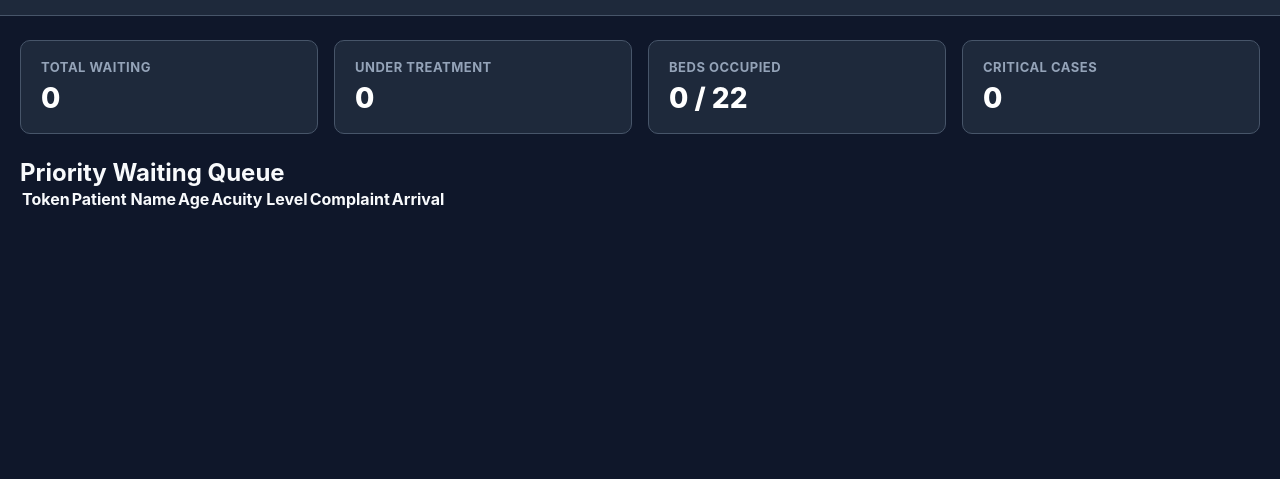
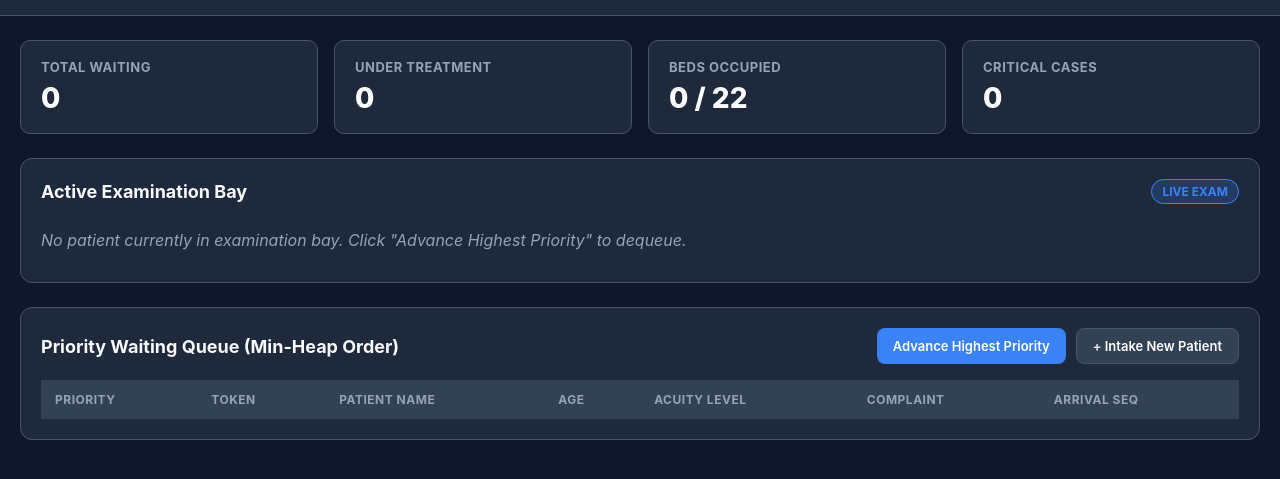
Before and after one commit to sahilroykgp-art/Hospital-emergency-management-system-, a plain HTML site: page ui/index.html in a window 1280 px wide. Shown: the part 63-542 px from the top of the page. Drawn offline with Linux system fonts and the light colour scheme; a script that the page names is missing.

Commit message:
add triage priority queue table and patient card components

```diff
--- a/ui/index.html
+++ b/ui/index.html
@@ -38,23 +38,43 @@
             </div>
         </section>
 
+        <!-- Current Active Patient Examination Card -->
+        <section class="active-patient-banner">
+            <div class="card-header">
+                <h2>Active Examination Bay</h2>
+                <span class="badge badge-pulse">LIVE EXAM</span>
+            </div>
+            <div class="patient-card-body" id="current-exam-bay">
+                <div class="exam-empty">
+                    <p>No patient currently in examination bay. Click "Advance Highest Priority" to dequeue.</p>
+                </div>
+            </div>
+        </section>
+
         <section class="content-grid">
             <div class="queue-panel">
-                <h2>Priority Waiting Queue</h2>
+                <div class="panel-header">
+                    <h2>Priority Waiting Queue (Min-Heap Order)</h2>
+                    <div class="actions">
+                        <button id="btn-advance" class="btn btn-primary">Advance Highest Priority</button>
+                        <button id="btn-add-demo" class="btn btn-secondary">+ Intake New Patient</button>
+                    </div>
+                </div>
                 <div class="table-container">
                     <table id="queue-table">
                         <thead>
                             <tr>
+                                <th>Priority</th>
                                 <th>Token</th>
                                 <th>Patient Name</th>
                                 <th>Age</th>
                                 <th>Acuity Level</th>
                                 <th>Complaint</th>
-                                <th>Arrival</th>
+                                <th>Arrival Seq</th>
                             </tr>
                         </thead>
                         <tbody id="queue-body">
-                            <!-- Injected dynamically -->
+                            <!-- Populated via JS -->
                         </tbody>
                     </table>
                 </div>
--- a/ui/style.css
+++ b/ui/style.css
@@ -97,3 +97,157 @@ body {
     font-weight: 800;
     color: #ffffff;
 }
+
+/* Active Patient Card */
+.active-patient-banner {
+    background: var(--bg-surface);
+    border: 1px solid var(--border-color);
+    border-radius: 12px;
+    padding: 20px;
+    margin-bottom: 24px;
+}
+
+.card-header {
+    display: flex;
+    justify-content: space-between;
+    align-items: center;
+    margin-bottom: 14px;
+}
+
+.card-header h2 {
+    font-size: 18px;
+    font-weight: 700;
+}
+
+.exam-empty {
+    color: var(--text-muted);
+    font-style: italic;
+    padding: 12px 0;
+}
+
+.patient-grid {
+    display: grid;
+    grid-template-columns: repeat(auto-fit, minmax(200px, 1fr));
+    gap: 16px;
+}
+
+.patient-item {
+    background: var(--bg-card);
+    padding: 12px 16px;
+    border-radius: 8px;
+}
+
+.patient-item span {
+    display: block;
+    font-size: 11px;
+    color: var(--text-muted);
+    text-transform: uppercase;
+}
+
+.patient-item strong {
+    font-size: 15px;
+    color: #fff;
+}
+
+/* Queue Panel & Table */
+.queue-panel {
+    background: var(--bg-surface);
+    border: 1px solid var(--border-color);
+    border-radius: 12px;
+    padding: 20px;
+}
+
+.panel-header {
+    display: flex;
+    justify-content: space-between;
+    align-items: center;
+    margin-bottom: 16px;
+    flex-wrap: wrap;
+    gap: 12px;
+}
+
+.panel-header h2 {
+    font-size: 18px;
+    font-weight: 700;
+}
+
+.actions {
+    display: flex;
+    gap: 10px;
+}
+
+.btn {
+    padding: 9px 16px;
+    border-radius: 8px;
+    font-size: 13px;
+    font-weight: 600;
+    cursor: pointer;
+    border: none;
+    transition: all 0.2s;
+}
+
+.btn-primary {
+    background: var(--accent);
+    color: #ffffff;
+}
+
+.btn-primary:hover {
+    background: #2563eb;
+}
+
+.btn-secondary {
+    background: var(--bg-card);
+    color: #ffffff;
+    border: 1px solid var(--border-color);
+}
+
+.btn-secondary:hover {
+    background: #475569;
+}
+
+.table-container {
+    overflow-x: auto;
+}
+
+table {
+    width: 100%;
+    border-collapse: collapse;
+    text-align: left;
+    font-size: 14px;
+}
+
+th {
+    background: var(--bg-card);
+    color: var(--text-muted);
+    padding: 12px 14px;
+    font-size: 12px;
+    text-transform: uppercase;
+    letter-spacing: 0.5px;
+}
+
+td {
+    padding: 14px;
+    border-bottom: 1px solid var(--border-color);
+}
+
+/* Badges */
+.badge {
+    display: inline-block;
+    padding: 4px 10px;
+    border-radius: 20px;
+    font-size: 12px;
+    font-weight: 700;
+    text-transform: uppercase;
+}
+
+.badge-level-1 { background: rgba(239, 68, 68, 0.2); color: var(--critical); border: 1px solid var(--critical); }
+.badge-level-2 { background: rgba(249, 115, 22, 0.2); color: var(--emergent); border: 1px solid var(--emergent); }
+.badge-level-3 { background: rgba(234, 179, 8, 0.2); color: var(--urgent); border: 1px solid var(--urgent); }
+.badge-level-4 { background: rgba(34, 197, 94, 0.2); color: var(--less-urgent); border: 1px solid var(--less-urgent); }
+.badge-level-5 { background: rgba(6, 182, 212, 0.2); color: var(--non-urgent); border: 1px solid var(--non-urgent); }
+
+.badge-pulse {
+    background: rgba(59, 130, 246, 0.2);
+    color: var(--accent);
+    border: 1px solid var(--accent);
+}
```
